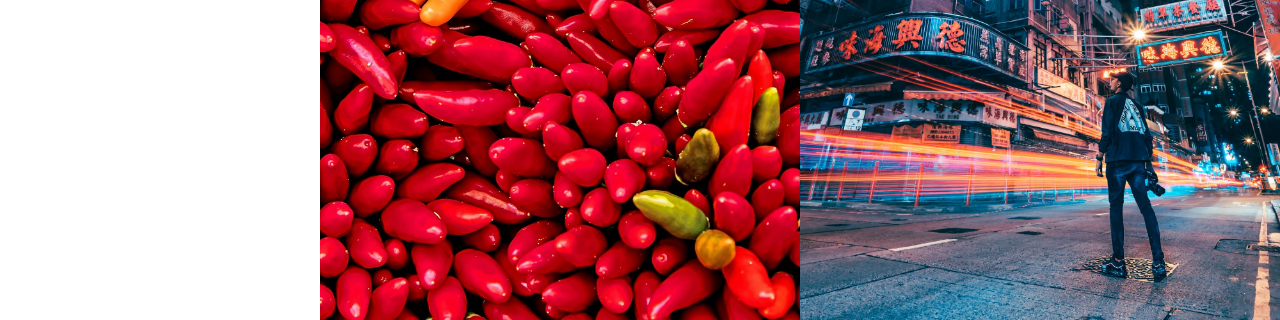
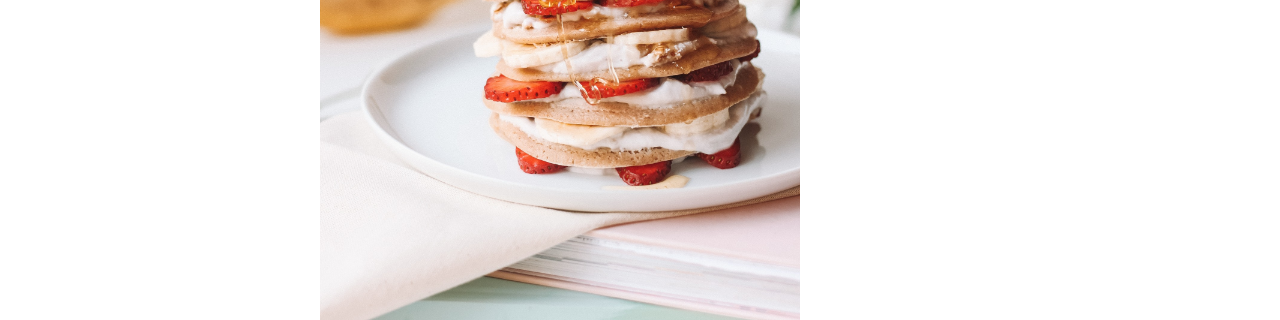
Before and after one commit to caelinsutch/portfolio, a Gatsby site: page /projects in a window 1280 px wide. Shown: the part 317-637 px from the top of the page. Built offline with nearby package versions, Linux system fonts and the light colour scheme; Gatsby itself is replaced by a stand-in of ours.

Commit message:
Fixed some small errors in routing

```diff
--- a/package.json
+++ b/package.json
@@ -29,6 +29,7 @@
     "gatsby-plugin-sitemap": "^2.4.5",
     "gatsby-plugin-styled-components": "^3.3.4",
     "gatsby-plugin-typescript": "^2.4.6",
+    "gatsby-remark-images": "^3.3.13",
     "gatsby-source-filesystem": "^2.3.11",
     "gatsby-transformer-sharp": "^2.5.5",
     "gatsby-transformer-yaml": "^2.4.4",
--- a/src/pages/projects.tsx
+++ b/src/pages/projects.tsx
@@ -12,9 +12,11 @@ type PageProps = {
   data: {
     projects: {
       nodes: {
+        frontmatter: {
           title: string
           slug: string
           cover: ChildImageSharp
+        }
       }[]
     }
   }
@@ -42,10 +44,14 @@ const Projects: React.FunctionComponent<PageProps> = ({ data: { projects } }) =>
     <Layout color="white">
       <SEO title="Projects | Caelin Sutch" />
       <Area style={pageAnimation}>
-        {projects.nodes.map((project) => (
-          <GridItem key={project.slug} to={project.slug} aria-label={`View project "${project.title}"`}>
-            <Img fluid={project.cover.childImageSharp.fluid} />
-            <span>{project.title}</span>
+        {projects.nodes.map(({ frontmatter }) => (
+          <GridItem
+            key={frontmatter.slug}
+            to={`/${frontmatter.slug}`}
+            aria-label={`View project "${frontmatter.title}"`}
+          >
+            <Img fluid={frontmatter.cover.childImageSharp.fluid} />
+            <span>{frontmatter.title}</span>
           </GridItem>
         ))}
       </Area>
@@ -57,8 +63,9 @@ export default Projects
 
 export const query = graphql`
   query Projects {
-    projects: allProjectsYaml {
+    projects: allMdx {
       nodes {
+        frontmatter {
           title
           slug
           cover {
@@ -71,4 +78,5 @@ export const query = graphql`
         }
       }
     }
+  }
 `
--- a/src/templates/project.tsx
+++ b/src/templates/project.tsx
@@ -98,7 +98,7 @@ const Project: React.FunctionComponent<PageProps> = ({
 
   const titleAnimation = useSpring({ config: config.slow, delay: 300, from: { opacity: 0 }, to: { opacity: 1 } })
   const descAnimation = useSpring({ config: config.slow, delay: 600, from: { opacity: 0 }, to: { opacity: 1 } })
-  const imagesAnimation = useSpring({ config: config.slow, delay: 800, from: { opacity: 0 }, to: { opacity: 1 } })
+  const imagesAnimation = useSpring({ config: config.default, delay: 800, from: { opacity: 0 }, to: { opacity: 1 } })
 
   return (
     <Layout color={frontmatter.color}>
@@ -114,8 +114,8 @@ const Project: React.FunctionComponent<PageProps> = ({
         <animated.h1 style={titleAnimation}>{frontmatter.title_detail}</animated.h1>
         <Description style={descAnimation}>
           <div dangerouslySetInnerHTML={{ __html: frontmatter.desc }} />
+          <MDXRenderer>{body}</MDXRenderer>
         </Description>
-        <MDXRenderer>{body}</MDXRenderer>
       </PBox>
       <Content bg={frontmatter.color} py={10}>
         <PBox style={imagesAnimation} px={[6, 6, 8, 10]}>
```
Also changed, not shown: 1 other file. Lines whose indentation alone changed are shown as unchanged.
